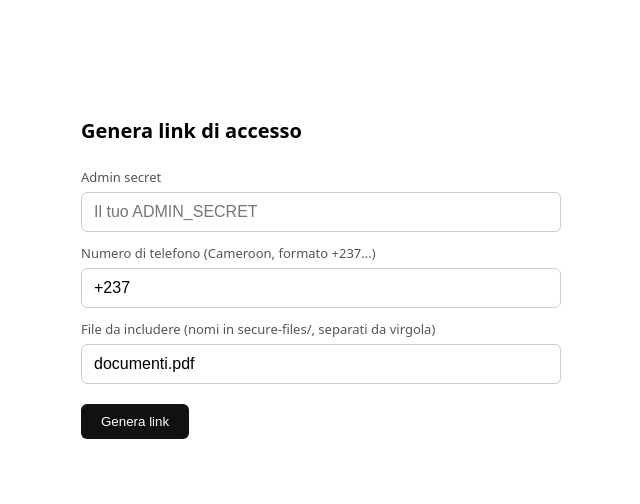
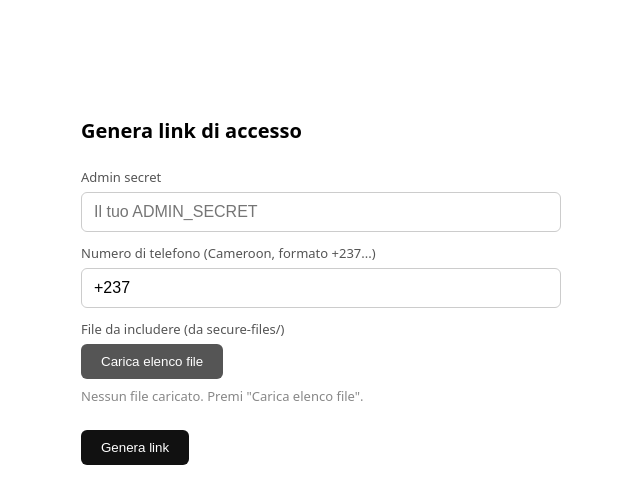
Before and after one commit to robertinsmartinvestor-gif/secure-doc-share, a Next.js app: page /admin in a window 1280 px wide. Shown: the top 504 px of the page, without its empty margins (319-959 px from the left). Built offline with nearby package versions, Linux system fonts and the light colour scheme.

Commit message:
Add files via upload

```diff
--- a/app/admin/page.tsx
+++ b/app/admin/page.tsx
@@ -5,11 +5,53 @@ import { useState } from "react";
 export default function AdminPage() {
   const [adminSecret, setAdminSecret] = useState("");
   const [phoneNumber, setPhoneNumber] = useState("+237");
-  const [documentFilenames, setDocumentFilenames] = useState("documenti.pdf");
+  const [availableFiles, setAvailableFiles] = useState<string[]>([]);
+  const [selectedFiles, setSelectedFiles] = useState<string[]>([]);
+  const [filesLoading, setFilesLoading] = useState(false);
+  const [filesError, setFilesError] = useState<string | null>(null);
   const [loading, setLoading] = useState(false);
   const [error, setError] = useState<string | null>(null);
   const [result, setResult] = useState<{ link: string; expiresAt: number } | null>(null);
   const [copied, setCopied] = useState(false);
+
+  async function handleLoadFiles() {
+    setFilesLoading(true);
+    setFilesError(null);
+    setAvailableFiles([]);
+    setSelectedFiles([]);
+
+    try {
+      const res = await fetch("/api/list-documents", {
+        method: "POST",
+        headers: { "Content-Type": "application/json" },
+        body: JSON.stringify({ adminSecret }),
+      });
+
+      let data;
+      try {
+        data = await res.json();
+      } catch {
+        setFilesError(`Errore ${res.status}: richiesta non riuscita`);
+        return;
+      }
+
+      if (!res.ok) {
+        setFilesError(data.error || "Errore imprevisto");
+        return;
+      }
+      setAvailableFiles(data.filenames || []);
+    } catch {
+      setFilesError("Errore di rete: impossibile contattare il server. Riprova.");
+    } finally {
+      setFilesLoading(false);
+    }
+  }
+
+  function toggleFile(filename: string) {
+    setSelectedFiles((prev) =>
+      prev.includes(filename) ? prev.filter((f) => f !== filename) : [...prev, filename]
+    );
+  }
 
   async function handleGenerate() {
     setLoading(true);
@@ -17,16 +59,11 @@ export default function AdminPage() {
     setResult(null);
     setCopied(false);
 
-    const filenames = documentFilenames
-      .split(",")
-      .map((f) => f.trim())
-      .filter((f) => f.length > 0);
-
     try {
       const res = await fetch("/api/create-link", {
         method: "POST",
         headers: { "Content-Type": "application/json" },
-        body: JSON.stringify({ adminSecret, phoneNumber, documentFilenames: filenames }),
+        body: JSON.stringify({ adminSecret, phoneNumber, documentFilenames: selectedFiles }),
       });
 
       let data;
@@ -77,19 +114,44 @@ export default function AdminPage() {
         style={inputStyle}
       />
 
-      <label style={labelStyle}>
-        File da includere (nomi in secure-files/, separati da virgola)
-      </label>
-      <input
-        value={documentFilenames}
-        onChange={(e) => setDocumentFilenames(e.target.value)}
-        placeholder="documenti.pdf, allegato.pdf"
-        style={inputStyle}
-      />
+      <label style={labelStyle}>File da includere (da secure-files/)</label>
+      <button
+        onClick={handleLoadFiles}
+        disabled={filesLoading || !adminSecret}
+        style={{ ...buttonStyle, background: "#555", marginTop: 0, opacity: filesLoading ? 0.6 : 1 }}
+      >
+        {filesLoading ? "Caricamento..." : "Carica elenco file"}
+      </button>
+
+      {filesError && <p style={{ color: "#c33", marginTop: 8 }}>{filesError}</p>}
+
+      {availableFiles.length > 0 && (
+        <div style={{ marginTop: 12, marginBottom: 8 }}>
+          {availableFiles.map((filename) => (
+            <label
+              key={filename}
+              style={{ display: "flex", alignItems: "center", gap: 8, fontSize: 14, color: "#333", marginBottom: 6 }}
+            >
+              <input
+                type="checkbox"
+                checked={selectedFiles.includes(filename)}
+                onChange={() => toggleFile(filename)}
+              />
+              {filename}
+            </label>
+          ))}
+        </div>
+      )}
+
+      {availableFiles.length === 0 && !filesLoading && !filesError && (
+        <p style={{ fontSize: 13, color: "#888", marginTop: 8 }}>
+          Nessun file caricato. Premi &quot;Carica elenco file&quot;.
+        </p>
+      )}
 
       <button
         onClick={handleGenerate}
-        disabled={loading || !adminSecret || phoneNumber.length < 9 || documentFilenames.trim().length === 0}
+        disabled={loading || !adminSecret || phoneNumber.length < 9 || selectedFiles.length === 0}
         style={{ ...buttonStyle, opacity: loading ? 0.6 : 1 }}
       >
         {loading ? "Generazione..." : "Genera link"}
--- /dev/null
+++ b/app/api/list-documents/route.ts
@@ -0,0 +1,21 @@
+// app/api/list-documents/route.ts
+// Endpoint che usi TU per elencare i PDF disponibili in secure-files/,
+// da mostrare come checkbox list nella pagina /admin.
+
+import { NextRequest, NextResponse } from "next/server";
+import { readdir } from "fs/promises";
+import path from "path";
+
+export async function POST(req: NextRequest) {
+  const { adminSecret } = await req.json();
+
+  if (adminSecret !== process.env.ADMIN_SECRET) {
+    return NextResponse.json({ error: "unauthorized" }, { status: 401 });
+  }
+
+  const dir = path.join(process.cwd(), "secure-files");
+  const entries = await readdir(dir);
+  const filenames = entries.filter((f) => f.toLowerCase().endsWith(".pdf")).sort();
+
+  return NextResponse.json({ filenames });
+}
```
